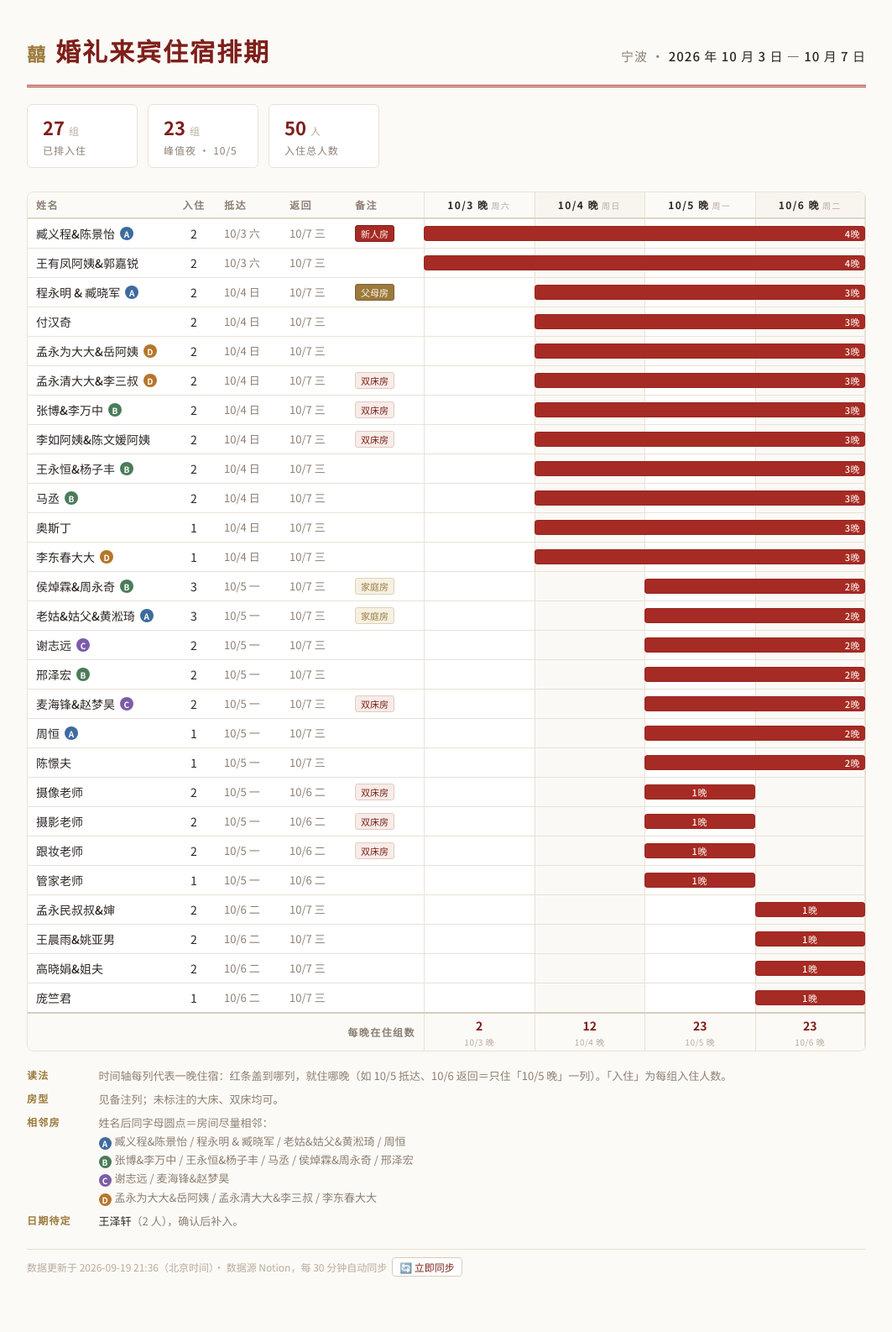
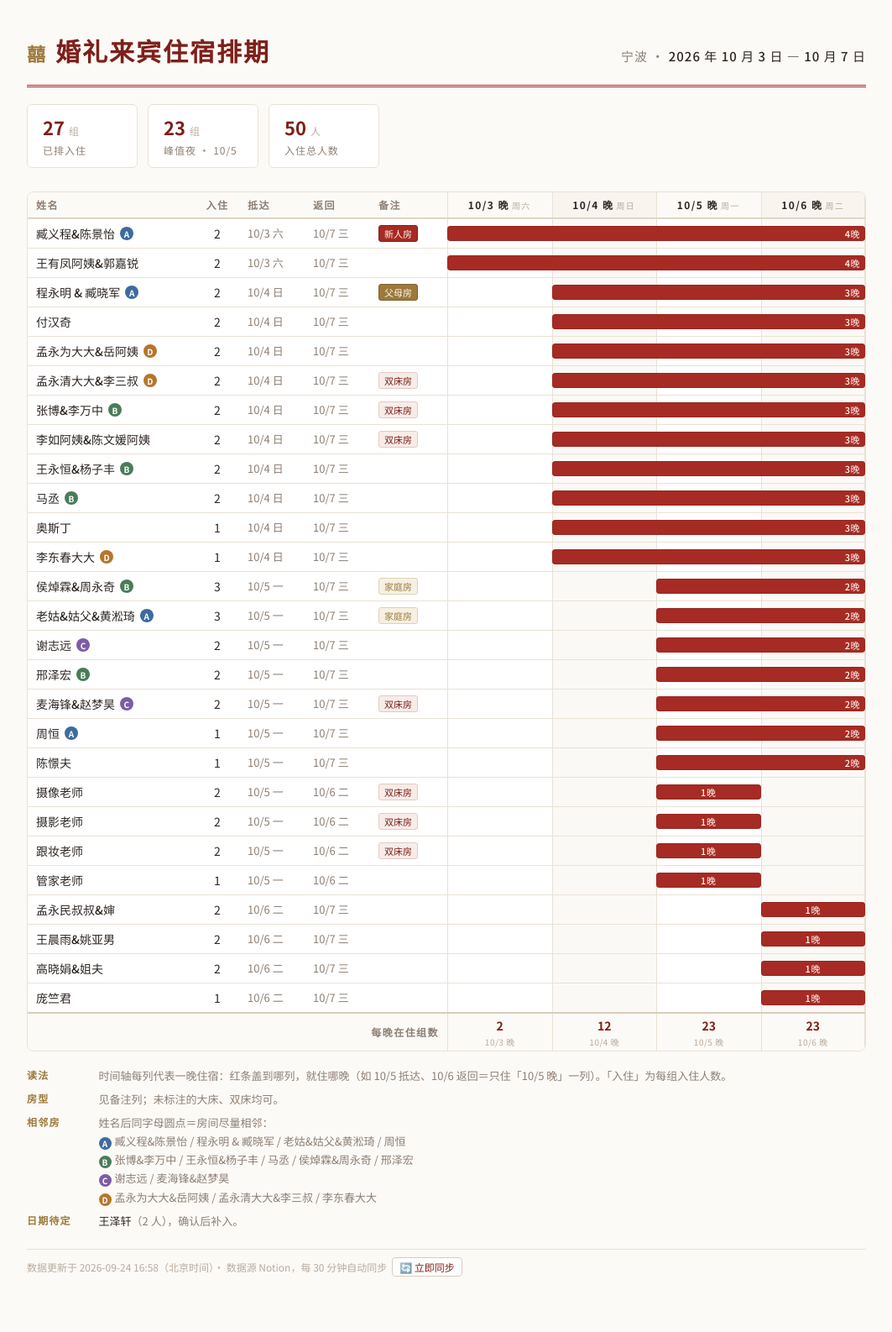
Before and after one commit to Lomolanisgo/lomolanisgo.github.io, a Jekyll site: the page wedding/index.html, which Jekyll copies as it is, in a window 1280 px wide. Shown: the whole page at 84% size, without its empty margins (108-1171 px from the left). Built offline with Jekyll 4.4.1, drawn with Linux system fonts in a browser that asks for light colours.

Commit message:
Sync wedding page from Notion

```diff
--- a/wedding/index.html
+++ b/wedding/index.html
@@ -53,11 +53,11 @@
   .stat small { font-size: 12px; color: var(--faint); font-weight: 400; }
 
   .scroll { overflow-x: auto; }
-  .chart { min-width: 940px; background: var(--card); border: 1px solid var(--line); border-radius: 8px; overflow: hidden; }
+  .chart { min-width: 968px; background: var(--card); border: 1px solid var(--line); border-radius: 8px; overflow: hidden; }
 
   .row {
     display: grid;
-    grid-template-columns: 172px 52px 78px 78px 92px 1fr;
+    grid-template-columns: 200px 52px 78px 78px 92px 1fr;
     align-items: stretch;
   }
   .row > div { padding: 0 10px; display: flex; align-items: center; min-height: 34px; }
@@ -70,6 +70,7 @@
 
   .row > div:first-child { min-width: 0; }
   .name { min-width: 0; font-weight: 500; white-space: nowrap; overflow: hidden; text-overflow: ellipsis; display: block; line-height: 34px; }
+  .roomno { flex: none; margin-left: 6px; font-size: 12px; color: var(--muted); font-variant-numeric: tabular-nums; white-space: nowrap; }
   .num { justify-content: center; font-variant-numeric: tabular-nums; color: var(--ink); }
   .num.zero { color: var(--faint); }
   .date { font-variant-numeric: tabular-nums; color: var(--muted); font-size: 13px; white-space: nowrap; }
@@ -240,7 +241,7 @@
     <dd><b>王泽轩</b>（2 人），确认后补入。</dd>
   </dl>
 
-  <p class="pagefoot">数据更新于 2026-09-19 21:36（北京时间）· 数据源 Notion，每 30 分钟自动同步<a class="syncbtn" href="https://github.com/Lomolanisgo/lomolanisgo.github.io/actions/workflows/update-wedding.yml" target="_blank" rel="noopener">🔄 立即同步</a></p>
+  <p class="pagefoot">数据更新于 2026-09-24 16:58（北京时间）· 数据源 Notion，每 30 分钟自动同步<a class="syncbtn" href="https://github.com/Lomolanisgo/lomolanisgo.github.io/actions/workflows/update-wedding.yml" target="_blank" rel="noopener">🔄 立即同步</a></p>
 </div>
 </body>
 </html>
```
